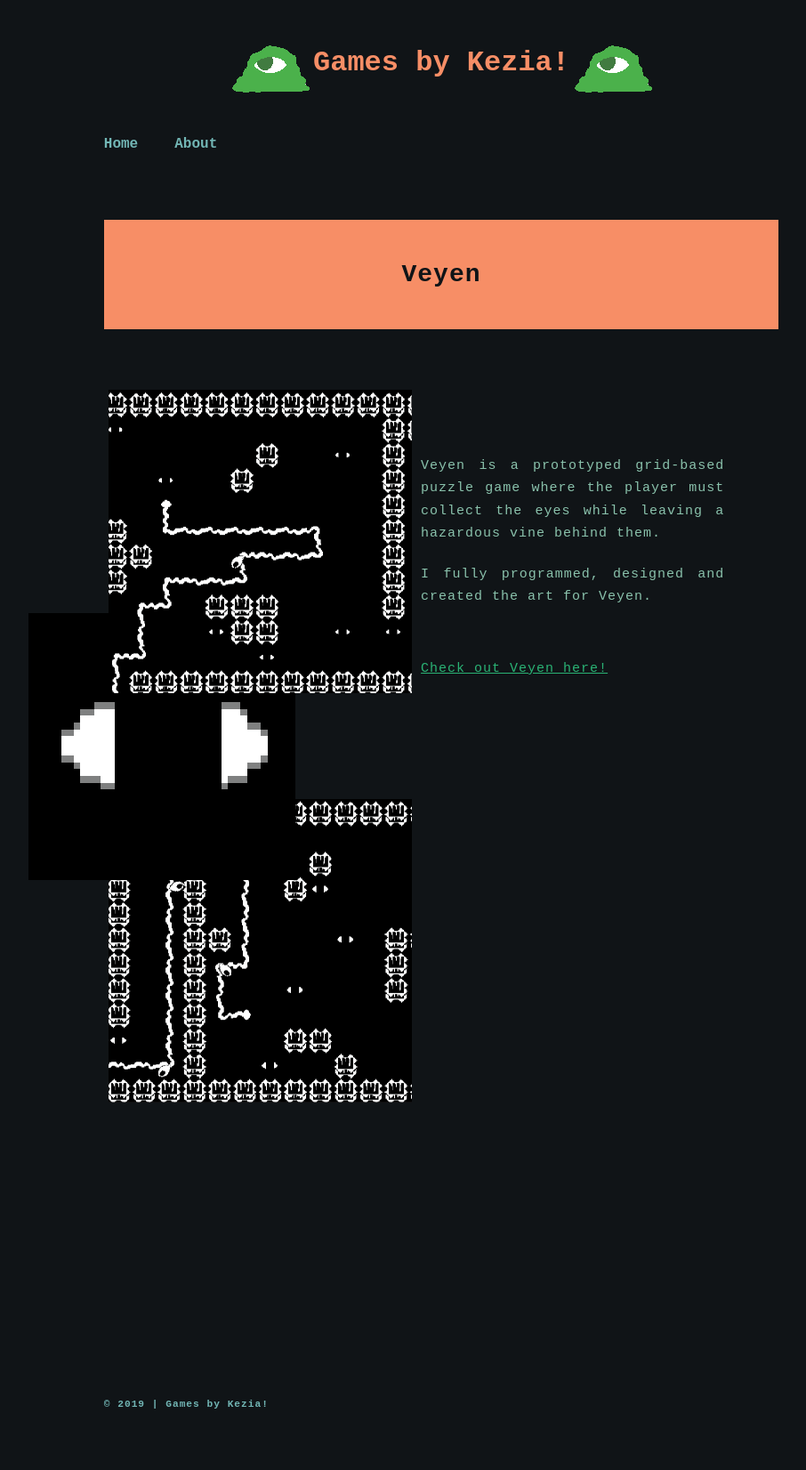
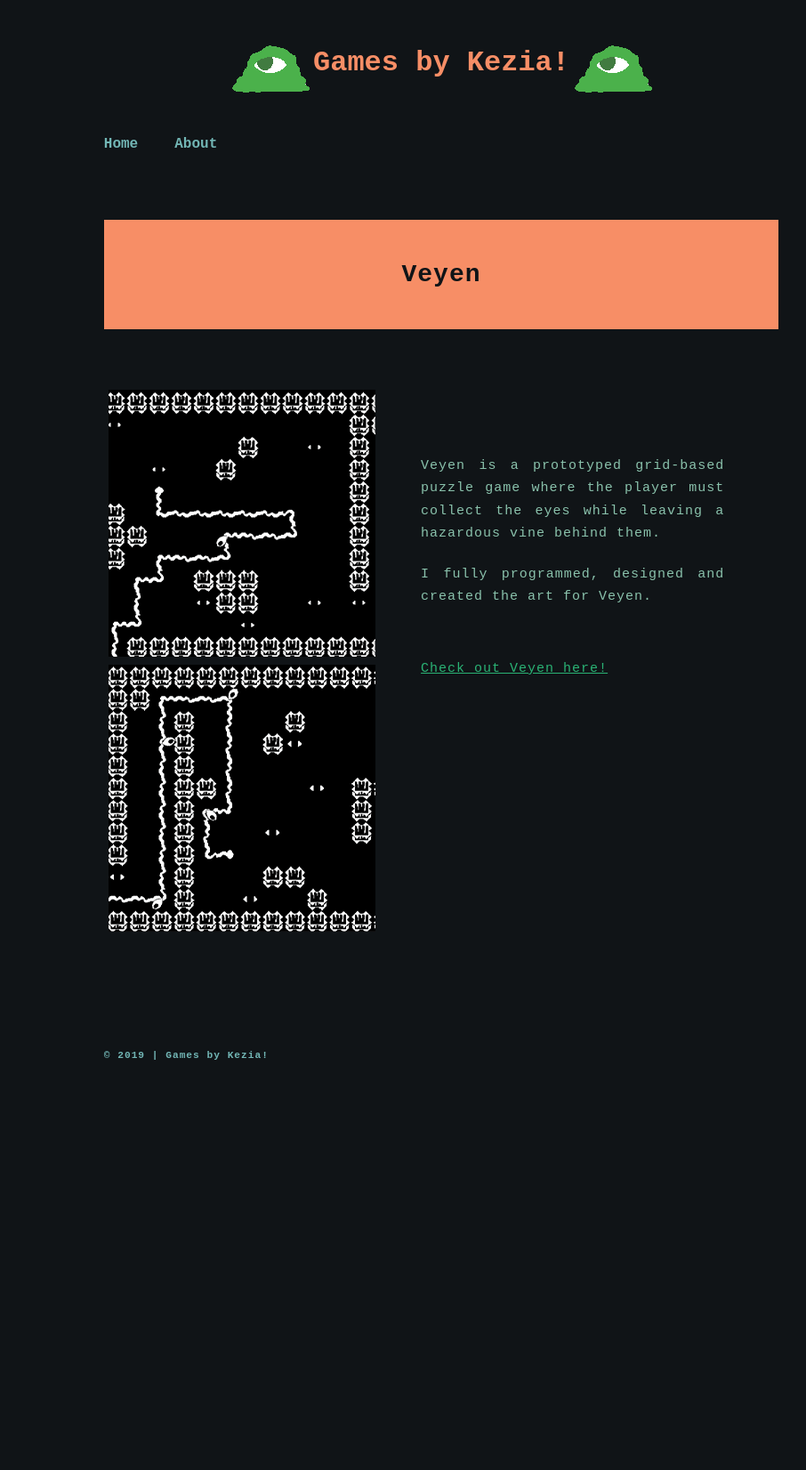
Before and after one commit to Keziaa/keziaa.github.io, a Jekyll site: the page built from veyen.markdown, in a window 1280 px wide. Shown: the whole page at 89% size, without its empty margins (144-1050 px from the left). Built offline with Jekyll 4.4.1, drawn with Linux system fonts in a browser that asks for light colours; after the commit the page ends 1260 px from its top, so only the background shows below that.

Commit message:
Fixed some stuff

```diff
--- a/_includes/header.html
+++ b/_includes/header.html
@@ -1,11 +1,11 @@
 <header>
     <picture>
-        <img src="{{site.baseurl}}/images/goo.gif" />
+        <img src="{{site.baseurl}}/images/goo.gif" title="The slimes are happy to see you" />
     </picture>
     <a href="{{site.baseurl}}/">
         <h3>{{site.title}}</h3>
     </a>
     <picture>
-        <img src="{{site.baseurl}}/images/goo.gif" />
+        <img src="{{site.baseurl}}/images/goo.gif"title="The slimes are happy to see you" />
     </picture>
 </header>
--- a/_layouts/about.html
+++ b/_layouts/about.html
@@ -54,6 +54,7 @@
                         </p>
                     </div>
                 </div>
+
                 <div class="column">
                     <p> {{content}}</p>
                     <a href="https://twitter.com/mystic_muffins">Twitter</a>
--- a/_layouts/game.html
+++ b/_layouts/game.html
@@ -43,7 +43,7 @@
                 z-index: 2;
             }
 
-            .img2
+           /* .img2
             {
                 position: relative;
                 z-index: 1;
@@ -56,7 +56,7 @@
                 position: relative;
                 z-index: 0;
                 top: -200px;
-            }
+            }*/
 
             .column {
                 float: left;
@@ -87,8 +87,8 @@
                         <div class="mainRunner">
                             <p>
                                 <img src="{{site.baseurl}}{{page.image1}}" alt="image1" class="img1" />
-                                <img src="{{site.baseurl}}{{page.image2}}" alt="image2" class="img2" />
-                                <img src="{{site.baseurl}}{{page.image3}}" alt="image3" class="img3" />
+                                <img src="{{site.baseurl}}{{page.image2}}" alt="image2" class="img1" />
+                                <!---<img src="{{site.baseurl}}{{page.image3}}" alt="image3" class="img3" />--->
                             </p>
                         </div>
                     </div>
--- a/assets/css/custom.css
+++ b/assets/css/custom.css
@@ -145,7 +145,7 @@
     div.mainRunner {
         padding-left: 15vw;
         height: auto;
-        width: 300px;
+        width: 50%;
     }
 
     h3 {
--- a/bittersweet.markdown
+++ b/bittersweet.markdown
@@ -4,8 +4,7 @@
 permalink: /bittersweet/
 date:
 image1: /images/img_bittersweet1.png
-image2: /images/img_bittersweet2.png
-image3: /images/img_bittersweet3.png
+image2: /images/img_bittersweet3.png
 gamelink: https://kezia.itch.io/bittersweet
 ---
 
--- a/veyen.markdown
+++ b/veyen.markdown
@@ -4,8 +4,7 @@
 permalink: /veyen/
 date:
 image1: /images/img_veyen1.png
-image2: /images/img_veyen2.png
-image3: /images/img_veyen3.png
+image2: /images/img_veyen3.png
 gamelink: https://kezia.itch.io/i
 ---
 
```
Also changed, not shown: images/img_veyen1.png, images/img_veyen3.png.
